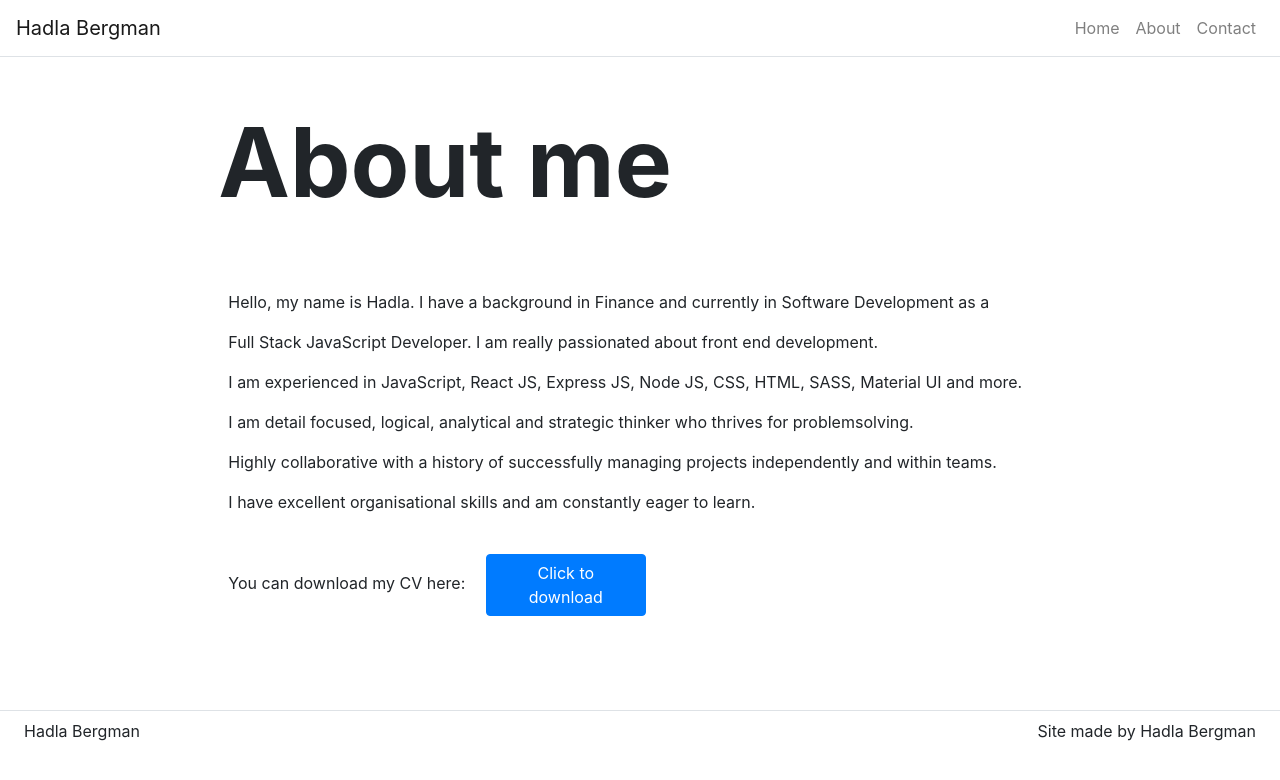
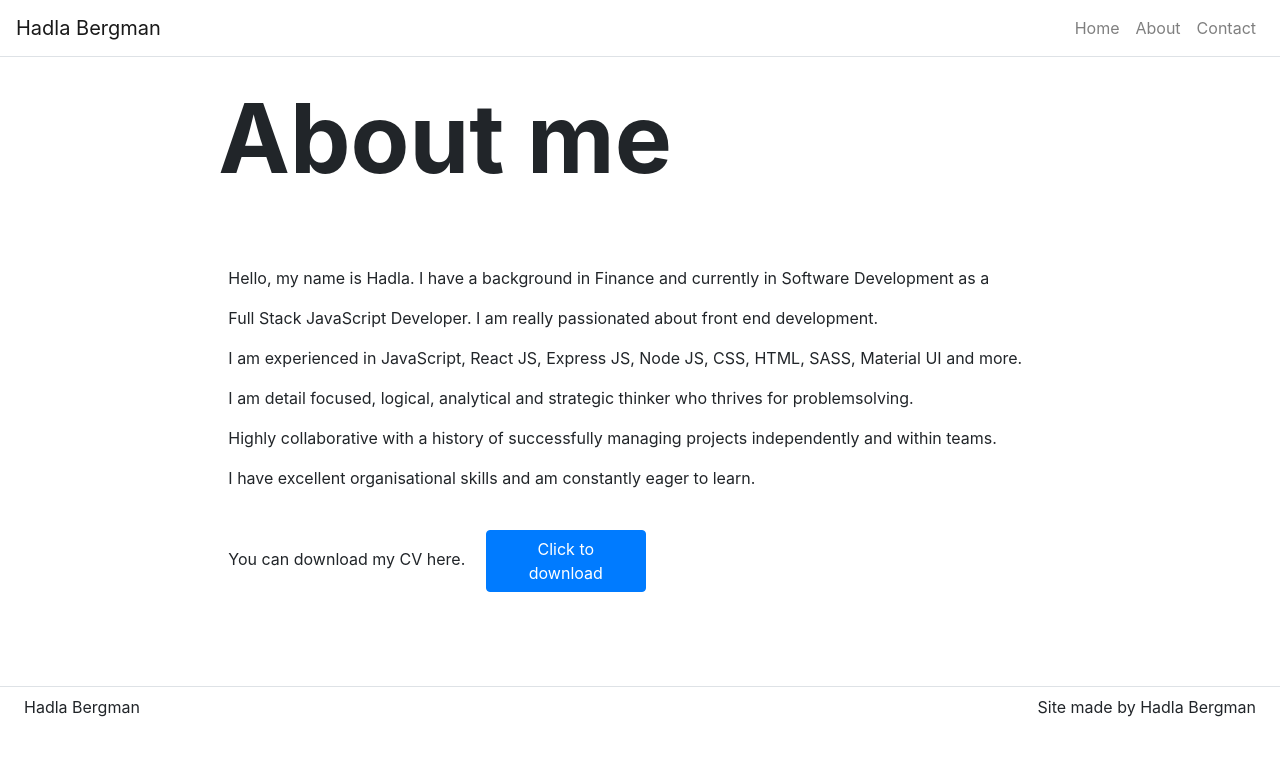
Before and after one commit to Hadla/react-portfolio-hadla, a React (Create React App) app: page /about in a window 1280 px wide. Shown: the top 780 px of the page. Built offline with nearby package versions, Linux system fonts and the light colour scheme.

Commit message:
Started on projects specifics in ProjectsPage

```diff
--- a/package.json
+++ b/package.json
@@ -8,6 +8,9 @@
     "@testing-library/user-event": "^7.2.1",
     "axios": "^0.19.2",
     "bootstrap": "^4.5.0",
+    "express": "^4.17.1",
+    "nodemailer": "^6.4.10",
+    "nodemailer-mailgun-transport": "^2.0.0",
     "react": "^16.13.1",
     "react-bootstrap": "^1.0.1",
     "react-dom": "^16.13.1",
@@ -37,5 +40,4 @@
     ]
   },
   "proxy": "http://localhost:3030"
-
 }
--- a/src/components/CardInfo.js
+++ b/src/components/CardInfo.js
@@ -1,5 +1,8 @@
 import React from 'react';
+// import { BrowserRouter as Router, Route, Link } from 'react-router-dom';
+
 import { useSpring, animated } from 'react-spring';
+import ProjectsPage from '../pages/ProjectsPage';
 
 function CardInfo(props) {
   const style = useSpring({ opacity: 1, from: { opacity: 0 } });
@@ -11,6 +14,8 @@ function CardInfo(props) {
       <a href={props.link} target='_blank' rel='noopener noreferrer'>
         View
       </a>
+      {/* <Link className="nav-link" to="/projects">Read more</Link>
+      <Route path="/projects" exact render={() => <ProjectsPage />}/> */}
     </animated.div>
   );
 }
--- a/src/components/DownloadButton.js
+++ b/src/components/DownloadButton.js
@@ -1,5 +1,5 @@
 import React from 'react';
-import { useState, useEffect, render } from 'react';
+import { useState, useEffect } from 'react';
 import { Button } from 'react-bootstrap/';
 
 function simulateNetworkRequest() {
--- a/src/components/Hero.js
+++ b/src/components/Hero.js
@@ -9,7 +9,7 @@ function Hero (props) {
     return(
         <Jumbotron className="bg-transparent jumbotron-fluid p-0">
             <Container fluid={true} className="p-0">
-                <Row className="justify-content-center p-0 pt-5">
+                <Row className="justify-content-center p-0 pt-4">
                     <Col md={8} sm={12}>
                       { props.title && <h1 className="display-1 font-weight-bolder">{props.title}</h1>}
                       { props.subTitle && <h3 className="display-4 font-weight-light">{props.subTitle}</h3>}
--- a/src/pages/AboutPage.js
+++ b/src/pages/AboutPage.js
@@ -8,7 +8,7 @@ import Cv from '../assets/CV.pdf'
 function AboutPage(props) {
   return (
     <div>
-      <Hero title={props.title} />
+      <Hero title={props.title} className="ap-hero"/>
       <Content>
         <div className="about-me">
         <p>Hello, my name is Hadla. I have a background in Finance and currently in Software Development as a </p>
@@ -18,7 +18,7 @@ function AboutPage(props) {
         <p>Highly collaborative with a history of successfully managing projects independently and within teams.</p>
         <p>I have excellent organisational skills and am constantly eager to learn.</p>
         <br/>
-        <p>You can download my CV here: <a href={Cv} download='CV Hadla Bergman.pdf' ><DownloadButton /></a></p>
+        <p>You can download my CV here. <a href={Cv} download='CV Hadla Bergman.pdf' ><DownloadButton /></a></p>
         </div>
       </Content>
     </div>
--- a/src/pages/ContactPage.js
+++ b/src/pages/ContactPage.js
@@ -61,7 +61,7 @@ class ContactPage extends React.Component {
   render() {
     return (
       <div>
-        <Hero title={this.props.title} />
+        <Hero title={this.props.title} className="mt-5"/>
         <Content>
           <Form onSubmit={this.handleSubmit}>
             <Form.Group>
--- a/src/pages/HomePage.js
+++ b/src/pages/HomePage.js
@@ -6,7 +6,7 @@ import Carousel from '../components/Carousel';
 function HomePage(props) {
     return(
         <div>
-        <Hero title={props.title} subTitle={props.subTitle} text={props.text}/>
+        <Hero className="hp-hero pt-0" title={props.title} subTitle={props.subTitle} text={props.text}/>
         <Carousel />
         </div>
     )
```
Also changed, not shown: src/index.css (line endings or trailing spaces), 2 other files (tests, documents, lock files or other folders).
